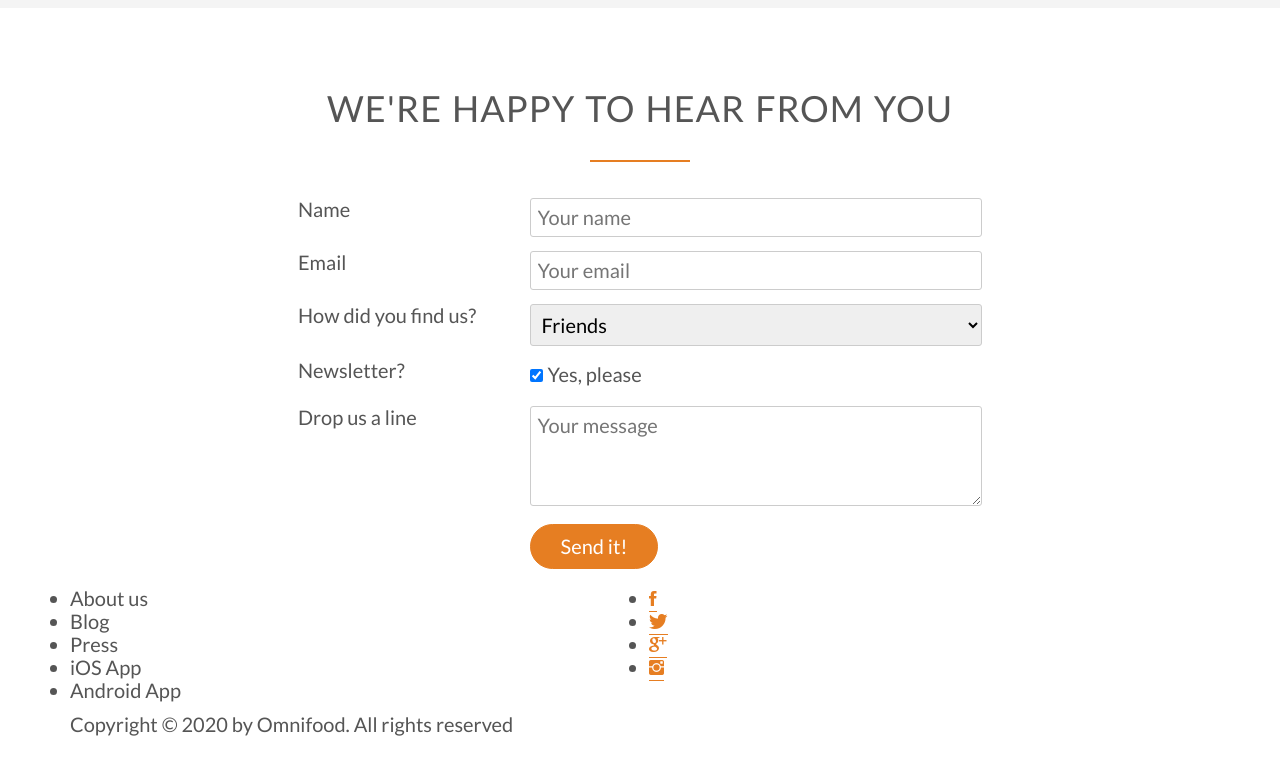
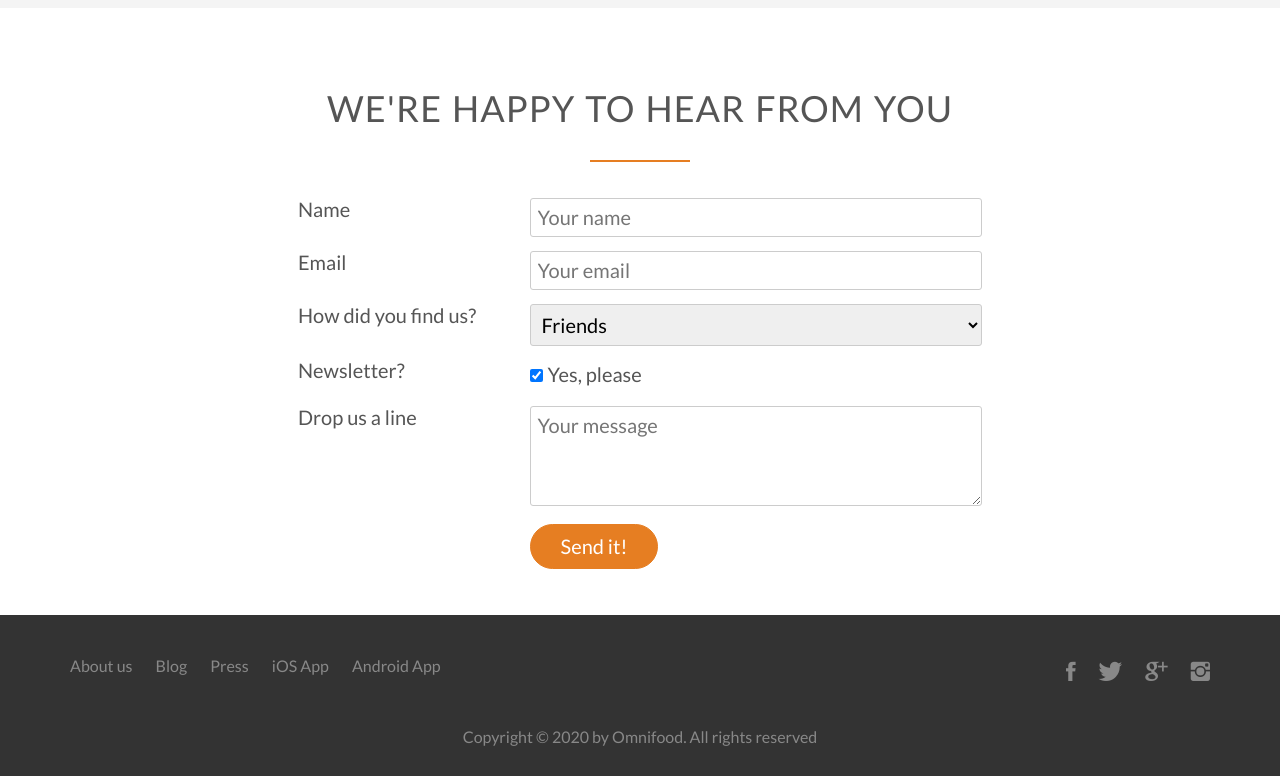
Before and after one commit to gadrian99/OmniFood---Service, a plain HTML site: page index.html in a window 1280 px wide. Shown: the part 4383-5159 px from the top of the page. Before the commit the page ends 5119 px from the top, so only its background shows below. Drawn offline with Linux system fonts and the light colour scheme; files whose address does not match are found by name.

Commit message:
added footer styling

```diff
--- a/index.html
+++ b/index.html
@@ -382,11 +382,11 @@
         <div class="row">
             <div class="col span-1-of-2">
                 <ul class="footer-nav">
-                    <li>About us</li>
-                    <li>Blog</li>
-                    <li>Press</li>
-                    <li>iOS App</li>
-                    <li>Android App</li>
+                    <li><a href="#">About us</a></li>
+                    <li><a href="#">Blog</a></li>
+                    <li><a href="#">Press</a></li>
+                    <li><a href="#">iOS App</a></li>
+                    <li><a href="#">Android App</a></li>
                 </ul>
             </div>
             <div class="col span-1-of-2">
--- a/resources/css/style.css
+++ b/resources/css/style.css
@@ -467,3 +467,83 @@ input[type=checkbox] {
 }
 
 *:focus {outline: none}
+
+/*  -------------------------------------------------  */
+/*  FOOTER
+/*  --------------------------------------------------  */
+
+footer {
+    background-color: #333;
+    padding: 30px;
+    margin-top: 40px;
+    font-size: 80%;
+}
+
+.footer-nav {
+    list-style: none;
+    float: left;
+}
+
+.social-links {
+    list-style: none;
+    float: right;
+}
+
+.footer-nav li,
+.social-links li {
+    display: inline-block;
+    margin-right: 20px;
+}
+
+.footer-nav li:last-child,
+.social-links li:last-child {
+    margin-right: 0;
+}
+
+.footer-nav li a:link,
+.footer-nav li a:visited,
+.social-links li a:link,
+.social-links li a:visited {
+    text-decoration: none;
+    border: 0;
+    color: #888;
+    transition: 0.2s;
+}
+
+.footer-nav li a:hover,
+.footer-nav li a:active {
+    color: #ddd;
+}
+
+.social-links li a:link,
+.social-links li a:visited {
+    font-size: 160%;
+}
+
+.ion-social-facebook,
+.ion-social-twitter,
+.ion-social-googleplus,
+.ion-social-instagram {
+    transition: color 0.2s;
+}
+.ion-social-facebook:hover {
+    color: #3b5998;
+}
+
+.ion-social-twitter:hover {
+    color: #00aced;
+}
+
+.ion-social-googleplus:hover {
+    color: #dd4b39;
+}
+
+.ion-social-instagram:hover {
+    color: #517fa4;
+}
+
+footer p {
+    color: #888;
+    text-align: center;
+    margin-top : 30px;
+}
```
